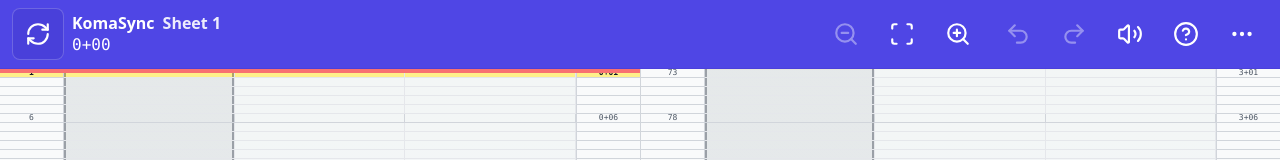
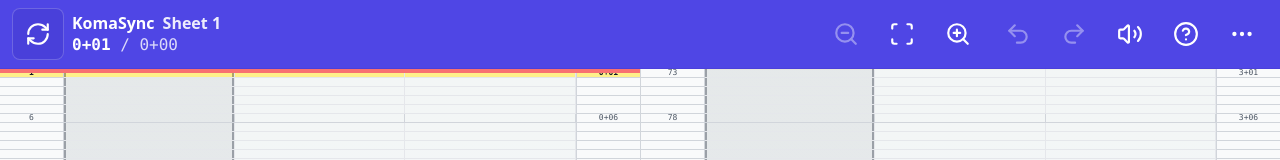
Before and after one commit to stechdrive/komasync, a React (Vite) app: page / in a window 1280 px wide. Shown: the top 160 px of the page. Built offline with nearby package versions, Linux system fonts and the light colour scheme.

Commit message:
fix: align mobile playhead time display

```diff
--- a/components/TimesheetViewport.tsx
+++ b/components/TimesheetViewport.tsx
@@ -45,7 +45,7 @@ const EDGE_SCROLL_OFFSET = 10;
 const OVERSCAN_COLUMNS = 3;
 const VISIBLE_COLUMNS = 2;
 const MOBILE_PLAYHEAD_LANE_WIDTH = 28;
-const MOBILE_PLAYHEAD_LANE_GAP = 8;
+const MOBILE_PLAYHEAD_LANE_GAP = 0;
 const MOBILE_SCRUB_RAIL_WIDTH = 44;
 const MOBILE_SCRUB_RAIL_OFFSET = 0;
 const MOBILE_SIDEBAR_WIDTH =
@@ -2268,7 +2268,7 @@ export const TimesheetViewport: React.FC<TimesheetViewportProps> = ({
             )}
           </div>
           <div
-            className="pointer-events-none absolute top-0 bottom-0 overflow-hidden rounded-l-xl border-l border-gray-300 bg-white/92"
+            className="pointer-events-none absolute top-0 bottom-0 overflow-hidden bg-white/92"
             style={{
               left: `${MOBILE_PLAYHEAD_LANE_WIDTH + MOBILE_PLAYHEAD_LANE_GAP}px`,
               width: `${MOBILE_SCRUB_RAIL_WIDTH}px`,
--- a/components/TopBar.tsx
+++ b/components/TopBar.tsx
@@ -81,8 +81,8 @@ export const TopBar: React.FC<TopBarProps> = ({
               <div className="text-[var(--ui-sm)] opacity-90 font-semibold shrink-0 whitespace-nowrap">{sheetLabel}</div>
             </div>
             <div className="font-mono text-[var(--ui-xs)] sm:text-[var(--ui-sm)] truncate min-w-0">
-              <span className="inline sm:hidden font-semibold">{currentTimecode}</span>
-              <span className="hidden sm:inline">{totalTimecode}</span>
+              <span className="font-semibold">{currentTimecode}</span>
+              <span className="opacity-80">{` / ${totalTimecode}`}</span>
               {selectionSuffix}
             </div>
           </div>
--- a/package.json
+++ b/package.json
@@ -1,7 +1,7 @@
 {
   "name": "komasync",
   "private": true,
-  "version": "1.8.6",
+  "version": "1.8.7",
   "author": "stechdrive",
   "license": "MIT",
   "homepage": "https://stechdrive.github.io/komasync/",
```
Also changed, not shown: 2 other files (tests, documents, lock files or other folders).
